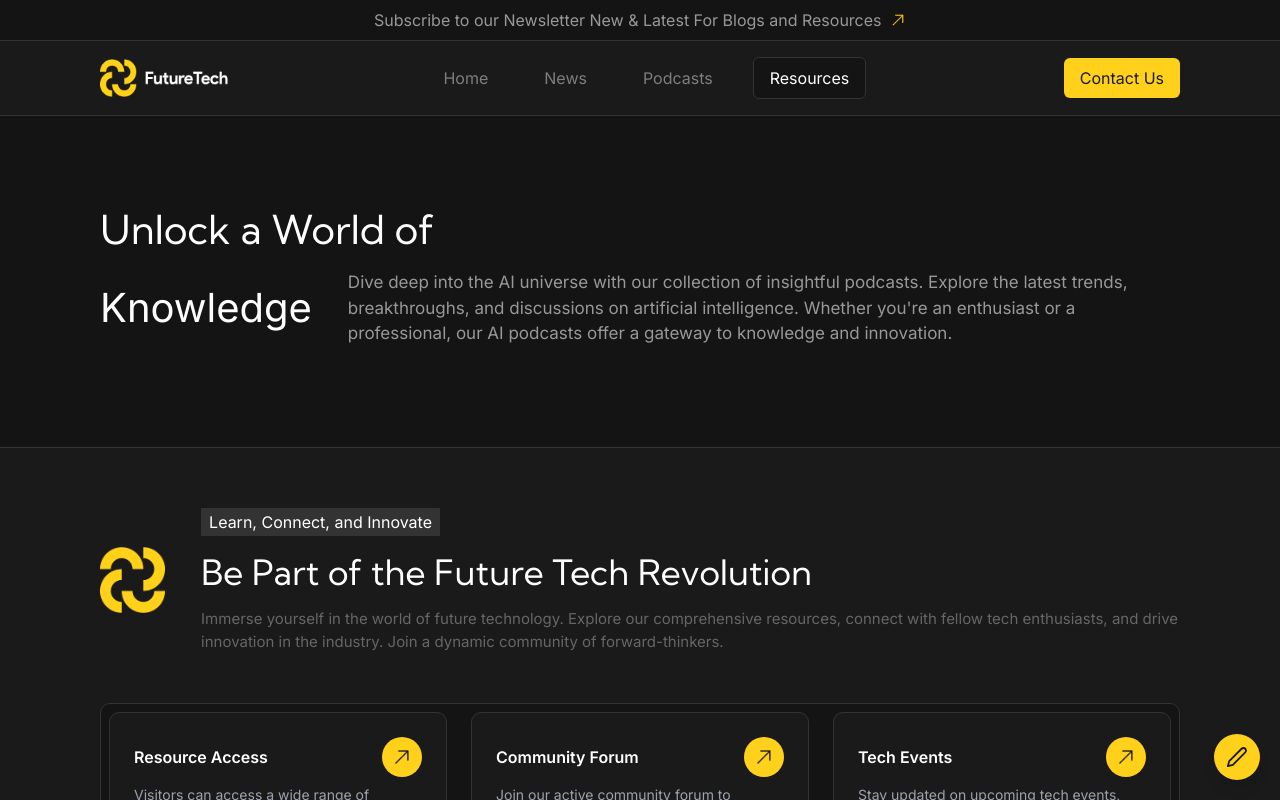
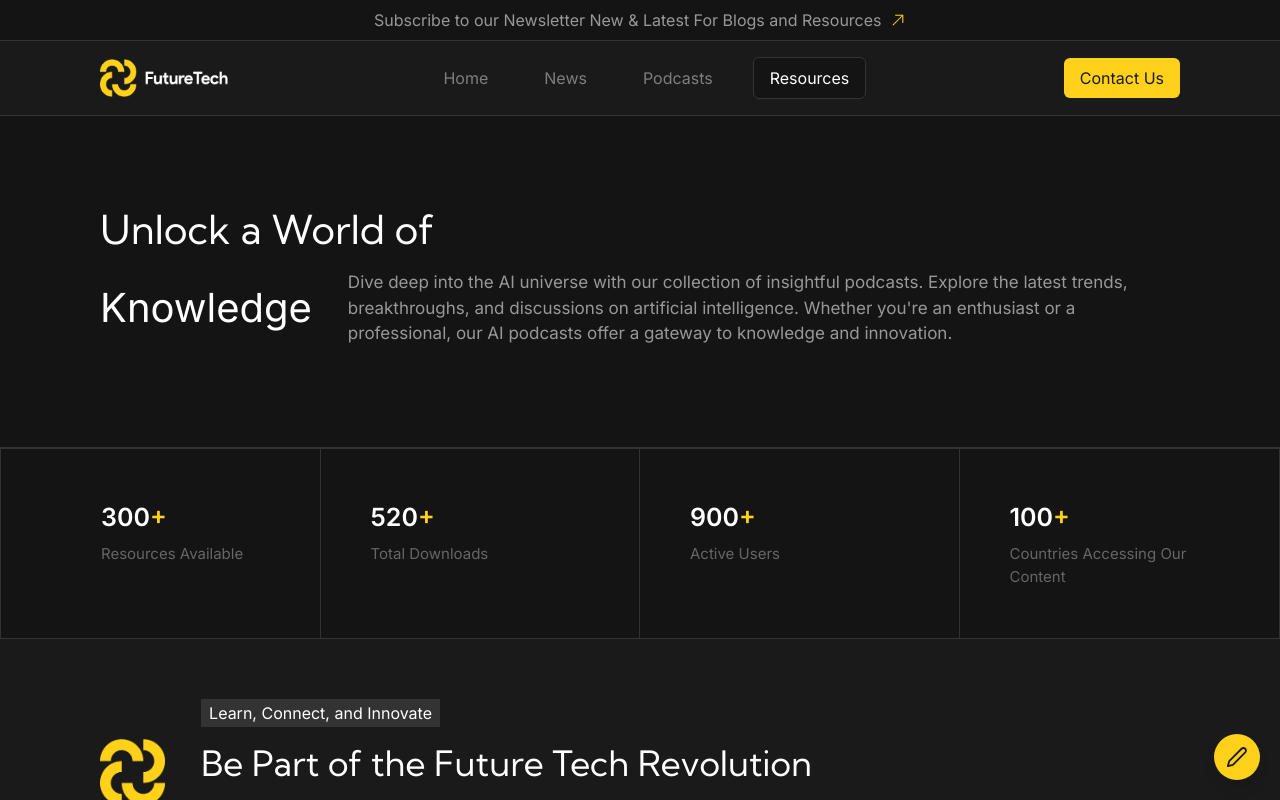
Before and after one commit to devsultan06/blog, a Next.js app: page /resources in a window 1280 px wide. Shown: the top 800 px of the page. Built offline with nearby package versions, Linux system fonts and the light colour scheme; a web font is replaced by a local one.

Commit message:
Add resource counters to Resources page and enhance BloggerModal with tooltip functionality

```diff
--- a/app/resources/page.tsx
+++ b/app/resources/page.tsx
@@ -1,3 +1,5 @@
+"use client";
+import Counter from "@components/home/Counter"
 import Future from "@components/layout/Future"
 
 const Resources = () => {
@@ -20,7 +22,30 @@ const Resources = () => {
 
             </div>
 
-            <Future/>
+            <div className="box flex flex-wrap border border-dark20 max-900:border-none  max-900:w-[100%]">
+                <div className="item border-r max-900:border-b border-dark20 w-1/4 p-[50px] pl-[100px] max-900:w-1/2 max-900:pl-[20px] text-[25px] font-semibold">
+                    <Counter from={1} to={300} /><span className="text-yellow">+</span>
+                    <p className="text-lightgrey text-[15px] font-normal mt-[7px]">Resources Available</p>
+                </div>
+
+                <div className="item border-r max-900:border-b border-dark20 w-1/4 p-[50px] text-[25px] font-semibold max-900:w-1/2 max-900:pl-[30px] max-900:border-r">
+                    <Counter from={1} to={520} /><span className="text-yellow">+</span>
+                    <p className="text-lightgrey text-[15px] font-normal mt-[7px]">Total Downloads</p>
+                </div>
+
+                <div className="item border-r max-900:border-b border-dark20 w-1/4 p-[50px] text-[25px] font-semibold max-900:w-1/2">
+                    <Counter from={1} to={900} /><span className="text-yellow">+</span>
+                    <p className="text-lightgrey text-[15px] font-normal mt-[7px]">Active Users</p>
+                </div>
+
+                <div className="item w-1/4 max-900:border-b border-dark20 p-[50px] text-[25px] font-semibold max-900:w-1/2">
+                    <Counter from={1} to={100} /><span className="text-yellow">+</span>
+                    <p className="text-lightgrey text-[15px] font-normal mt-[7px]">Countries Accessing Our Content</p>
+                </div>
+            </div>
+
+
+            <Future />
         </div>
     )
 }
--- a/components/layout/BloggerModal.tsx
+++ b/components/layout/BloggerModal.tsx
@@ -13,6 +13,8 @@ export default function BloggerModal() {
 
     const [isOpen, setIsOpen] = useState(isHome);
     const [showConfetti, setShowConfetti] = useState(isHome);
+    const [showTooltip, setShowTooltip] = useState(false);
+
 
     useEffect(() => {
         if (isHome) {
@@ -80,6 +82,26 @@ export default function BloggerModal() {
             </AnimatePresence>
 
             {!isOpen && (
+                <div className="fixed bottom-5 right-5 flex items-center justify-center">
+                    <div
+                        className="relative flex items-center justify-center"
+                        onMouseEnter={() => setShowTooltip(true)}
+                        onMouseLeave={() => setShowTooltip(false)}
+                    >
+                        <AnimatePresence>
+                            {showTooltip && (
+                                <motion.div
+                                    initial={{ opacity: 0, y: 5 }}
+                                    animate={{ opacity: 1, y: 0 }}
+                                    exit={{ opacity: 0, y: 5 }}
+                                    transition={{ duration: 0.2 }}
+                                    className="absolute bottom-12 bg-black text-white text-xs px-2 py-1 w-fit whitespace-nowrap rounded-md shadow-md"
+                                >
+                                    Start Writing
+                                </motion.div>
+                            )}
+                        </AnimatePresence>
+
                         <motion.button
                             initial={{ opacity: 0, scale: 0.8 }}
                             animate={{ opacity: 1, scale: 1 }}
@@ -87,11 +109,16 @@ export default function BloggerModal() {
                             whileHover={{ scale: 1.2, rotate: 10 }}
                             whileTap={{ scale: 0.9 }}
                             transition={{ duration: 0.3 }}
-                    onClick={() => setIsOpen(true)}
-                    className="fixed bottom-5 right-5 bg-yellow text-black p-3 rounded-full shadow-lg transition-all z-20"
+                            onClick={() => {
+                                setIsOpen(true);
+                                setShowTooltip(false);
+                            }}
+                            className="bg-yellow text-black p-3 rounded-full shadow-lg transition-all z-20"
                         >
                             <FiEdit2 size={22} />
                         </motion.button>
+                    </div>
+                </div>
             )}
         </div>
     );
```
Lines whose indentation alone changed are shown as unchanged.
